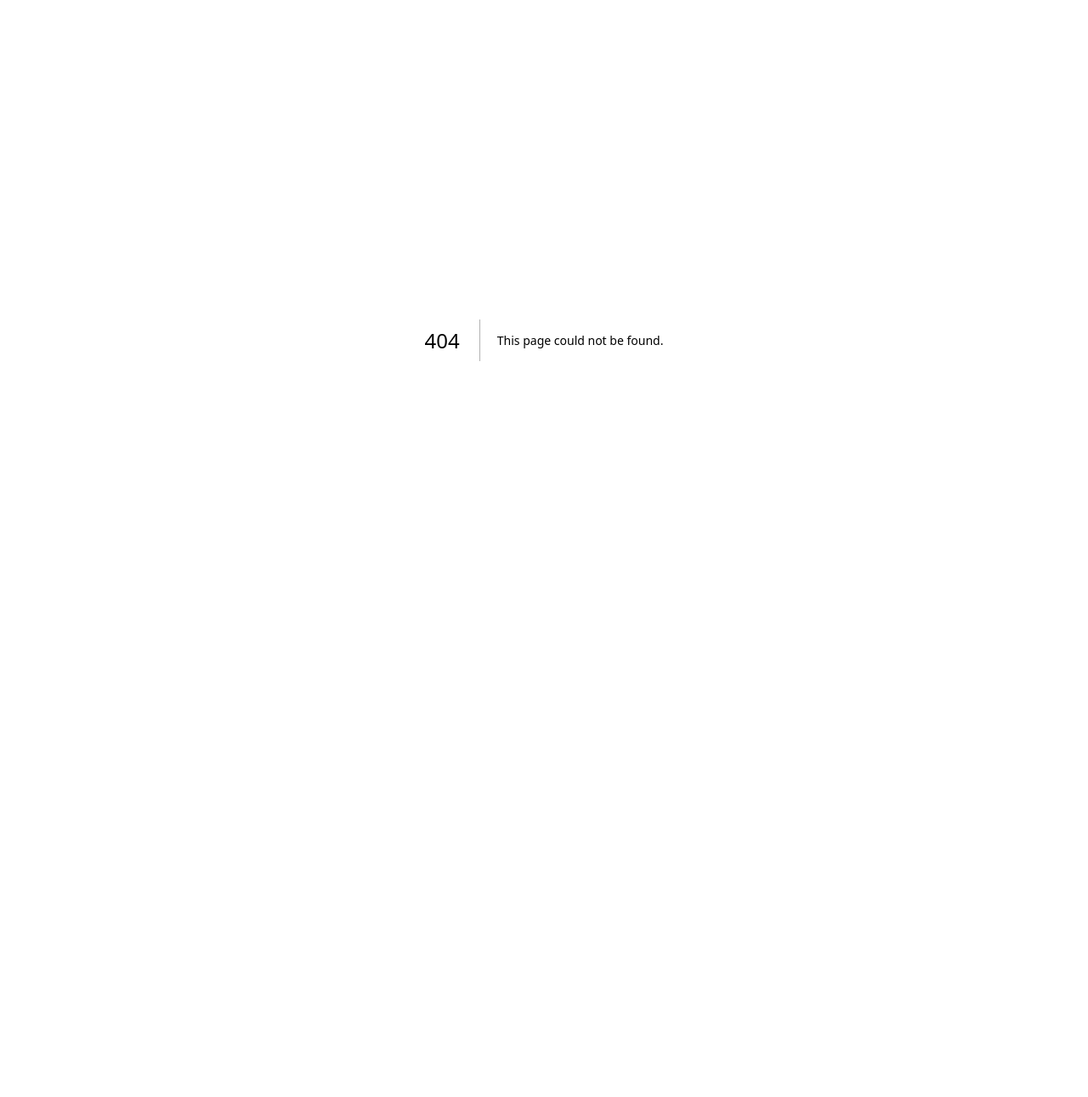
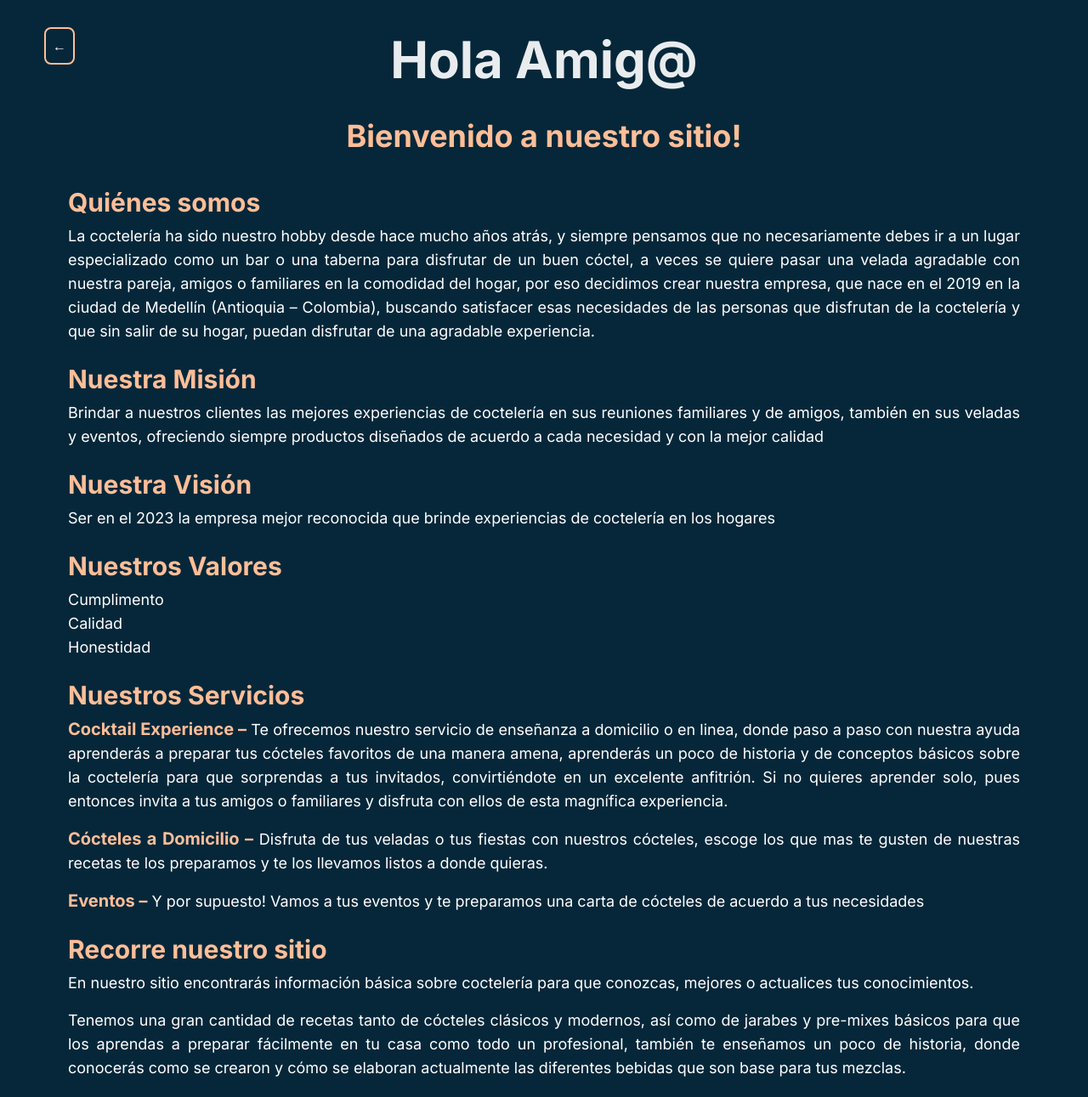
Before and after one commit to juandape/dotcocktails, a Next.js app: page /about in a window 1280 px wide. Before the commit this address had no page. Shown: the top 1291 px of the page at 85% size. Before the commit the page ends 800 px from the top, so only its background shows below. Built offline with nearby package versions, Linux system fonts and the light colour scheme.

Commit message:
about page

```diff
--- /dev/null
+++ b/src/app/about/page.tsx
@@ -0,0 +1,123 @@
+import BackButton from '@/components/back-button';
+
+export default function AboutPage() {
+
+  const subtitleClass = 'text-3xl text-peach-fuzz mt-6 mb-2';
+  const paragraphClass = 'text-lg mb-4 sm:text-justify text-white';
+  return (
+    <>
+      <BackButton />
+      <div className='sm:mx-20 mx-4'>
+        <div className='text-center text-6xl sm:my-10 my-20 text-white animate-pulse'>
+          <strong>Hola Amig@</strong>
+        </div>
+        <div className='text-center text-4xl mb-10 text-peach-fuzz'>
+          <strong>Bienvenido a nuestro sitio!</strong>
+        </div>
+        <div className={subtitleClass}>
+          <strong>Quiénes somos</strong>
+        </div>
+        <p className={paragraphClass}>
+          La coctelería ha sido nuestro hobby desde hace mucho años atrás, y
+          siempre pensamos que no necesariamente debes ir a un lugar
+          especializado como un bar o una taberna para disfrutar de un buen
+          cóctel, a veces se quiere pasar una velada agradable con nuestra
+          pareja, amigos o familiares en la comodidad del hogar, por eso
+          decidimos crear nuestra empresa, que nace en el 2019 en la ciudad de
+          Medellín (Antioquia – Colombia), buscando satisfacer esas necesidades
+          de las personas que disfrutan de la coctelería y que sin salir de su
+          hogar, puedan disfrutar de una agradable experiencia.
+        </p>
+        <div className={subtitleClass}>
+          <strong>Nuestra Misión</strong>
+        </div>
+        <p className={paragraphClass}>
+          Brindar a nuestros clientes las mejores experiencias de coctelería en
+          sus reuniones familiares y de amigos, también en sus veladas y
+          eventos, ofreciendo siempre productos diseñados de acuerdo a cada
+          necesidad y con la mejor calidad
+        </p>
+        <div className={subtitleClass}>
+          <strong>Nuestra Visión</strong>
+        </div>
+        <p className={paragraphClass}>
+          Ser en el 2023 la empresa mejor reconocida que brinde experiencias de
+          coctelería en los hogares
+        </p>
+        <div className={subtitleClass}>
+          <strong>Nuestros Valores</strong>
+        </div>
+        <ul className='text-white text-lg'>
+          <li>Cumplimento</li>
+          <li>Calidad</li>
+          <li>Honestidad</li>
+        </ul>
+        <div className={subtitleClass}>
+          <strong>Nuestros Servicios</strong>
+        </div>
+        <p className={paragraphClass}>
+          <strong className='text-xl text-peach-fuzz'>Cocktail Experience &#8211;</strong> Te ofrecemos nuestro
+          servicio de enseñanza a domicilio o en linea, donde paso a paso con nuestra ayuda
+          aprenderás a preparar tus cócteles favoritos de una manera amena,
+          aprenderás un poco de historia y de conceptos básicos sobre la
+          coctelería para que sorprendas a tus invitados, convirtiéndote en un
+          excelente anfitrión. Si no quieres aprender solo, pues entonces invita
+          a tus amigos o familiares y disfruta con ellos de esta magnífica
+          experiencia.
+        </p>
+        <p className={paragraphClass}>
+          <strong className='text-xl text-peach-fuzz'>Cócteles a Domicilio &#8211;</strong> Disfruta de tus veladas o tus
+          fiestas con nuestros cócteles, escoge los que mas te gusten de
+          nuestras recetas te los preparamos y te los llevamos listos a
+          donde quieras.
+        </p>
+        <p className={paragraphClass}>
+          <strong className='text-xl text-peach-fuzz'>Eventos &#8211;</strong> Y por supuesto! Vamos a tus eventos y
+          te preparamos una carta de cócteles de acuerdo a tus necesidades
+        </p>
+        <div className={subtitleClass}>
+          <strong>Recorre nuestro sitio</strong>
+        </div>
+        <p className={paragraphClass}>
+          En nuestro sitio encontrarás información básica sobre coctelería para
+          que conozcas, mejores o actualices tus conocimientos.
+        </p>
+        <p className={paragraphClass}>
+          Tenemos una gran cantidad de recetas tanto de cócteles clásicos y
+          modernos, así como de jarabes y pre-mixes básicos para que los
+          aprendas a preparar fácilmente en tu casa como todo un profesional,
+          también te enseñamos un poco de historia, donde conocerás como se
+          crearon y cómo se elaboran actualmente las diferentes bebidas que son
+          base para tus mezclas.
+        </p>
+        <p className={paragraphClass}>
+          En nuestros diferentes posts, te proporcionamos información sobre
+          cuáles son las herramientas y los diferentes tipos de cristalería que
+          necesitas para tu barra.
+        </p>
+        <p className={paragraphClass}>
+          Conoce aspectos técnicos como la clasificación de los cócteles, sus
+          familias, que métodos de elaboración existen y una sencilla tabla de
+          equivalencia para que puedas preparar tus mezclas de manera precisa,
+          sin importar el sistema métrico que uses.
+        </p>
+        <p className={paragraphClass}>
+          En nuestro mini diccionario, encuentra la definición de palabras
+          técnicas que aplicamos en coctelería y que veras en las diferentes
+          publicaciones.
+        </p>
+        <p className={paragraphClass}>
+          Frecuentemente salimos a buscar nueva información para actualizar
+          nuestro contenido, al igual que estamos añadiendo constantemente
+          recetas nuevas, así que cada vez que nos visites encontrarás algo
+          diferente. Solo navega por nuestro sitio y descubre todo lo que te
+          podemos ofrecer.
+        </p>
+        <p className={paragraphClass}>
+          Así que sin mas palabras, prepárate a entrar en un mundo lleno color y
+          sabor
+        </p>
+      </div>
+    </>
+  );
+}
--- a/src/app/header/page.tsx
+++ b/src/app/header/page.tsx
@@ -133,7 +133,10 @@ export default function Header() {
           <div>Nuevo Cocktail</div>
         </Link>
         <div className={menuClass}>Todo sobre cocteleria</div>
-        <div className={menuClass}>Acerca de</div>
+        <Link  className={menuClass} href={'/about'}>
+          <div>Acerca de</div>
+        </Link>
+
         <Link className={menuClass} href={'contact'}>
           <div>Contacto</div>
         </Link>
--- a/src/app/page.tsx
+++ b/src/app/page.tsx
@@ -9,7 +9,7 @@ export default function Home() {
       <Header />
       <Image
         alt='dot cocktails logo'
-        className='m-auto pt-40'
+        className='m-auto pt-40 animate-pulse'
         height={750}
         src={logoBlanco}
         width={750}
```
